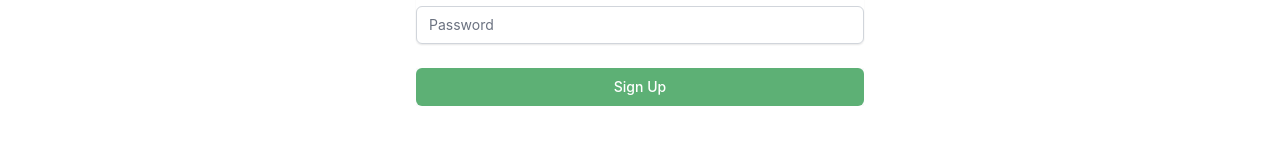
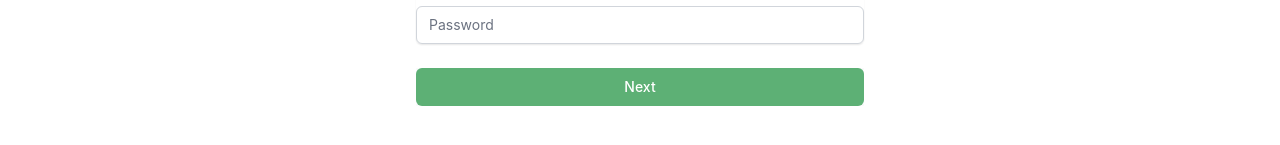
Before and after one commit to NotFastJustFurious/frontend, a React (Create React App) app: page /register in a window 1280 px wide. Shown: the part 527-672 px from the top of the page. Built offline with nearby package versions, Linux system fonts and the light colour scheme.

Commit message:
change rregister page after input data to survey page.

```diff
--- a/src/page/register/Register.js
+++ b/src/page/register/Register.js
@@ -35,7 +35,7 @@ export default function Register() {
     console.log("Success: " + success);
     if (success) {
         setTimeout(() => {
-            window.location.href = "/profile";
+            window.location.href = "/Survey";
         }, 3000);
     }
 
@@ -165,7 +165,7 @@ export default function Register() {
                                         className="group relative flex w-full justify-center rounded-md border border-transparent bg-furious-green py-2 px-4 text-sm font-medium text-white hover:bg-indigo-700 focus:outline-none focus:ring-2 focus:ring-indigo-500 focus:ring-offset-2"
                                         onClick={onSubmit}
                                     >
-                                        Sign Up
+                                        Next
                                     </button>
                                 </div>
                             </div>
```
